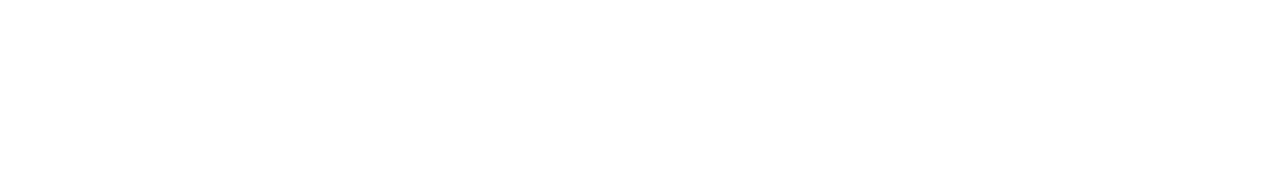
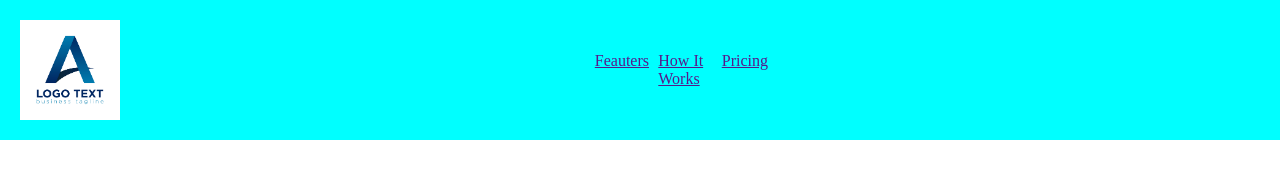
Before and after one commit to LjubomirS/Trial_Ljubomir_Francis, a plain HTML site: page index.html in a window 1280 px wide. Drawn offline with Linux system fonts and the light colour scheme.

Commit message:
part of html and css added

```diff
--- a/css/style.css
+++ b/css/style.css
@@ -0,0 +1,24 @@
+*{
+    padding: 0;
+    margin: 0;
+}
+header{
+    padding: 20px;
+    display: flex;
+    background-color: aqua;
+}
+#nav-bar{
+    margin: auto;
+}
+ul{
+    display: flex;
+}
+li{
+    list-style: none;
+    flex: 1;
+}
+
+#header-img{
+    width: 100px;
+    height: 100px;
+}
--- a/index.html
+++ b/index.html
@@ -9,18 +9,22 @@
   <body>
     <script src="https://cdn.freecodecamp.org/testable-projects-fcc/v1/bundle.js"></script>
 
-    <!--
+    <header id="header">
 
-    Hello Camper!
+        <img id ="header-img" src="pic/O4YB9X0.jpg" alt="">
 
-    For now, the test suite only works in Chrome!
-    Please read the README below in the JS Editor before beginning.
-    Feel free to delete this message once you have read it.
-    Good luck and Happy Coding!
+        <nav id="nav-bar">
+          <ul>
+            <li clas="nav-link"><a href="">Feauters</a></li>
+            <li clas="nav-link"><a href="">How It Works</a></li>
+            <li clas="nav-link"><a href="">Pricing</a></li>
+          </ul>
 
-    - The freeCodeCamp Team
+        </nav>
 
-    -->
+
+
+    </header>
     <script  src="js/index.js"></script>
   </body>
 </html>
```
Also changed, not shown: pic/O4YB9X0.jpg (added).
